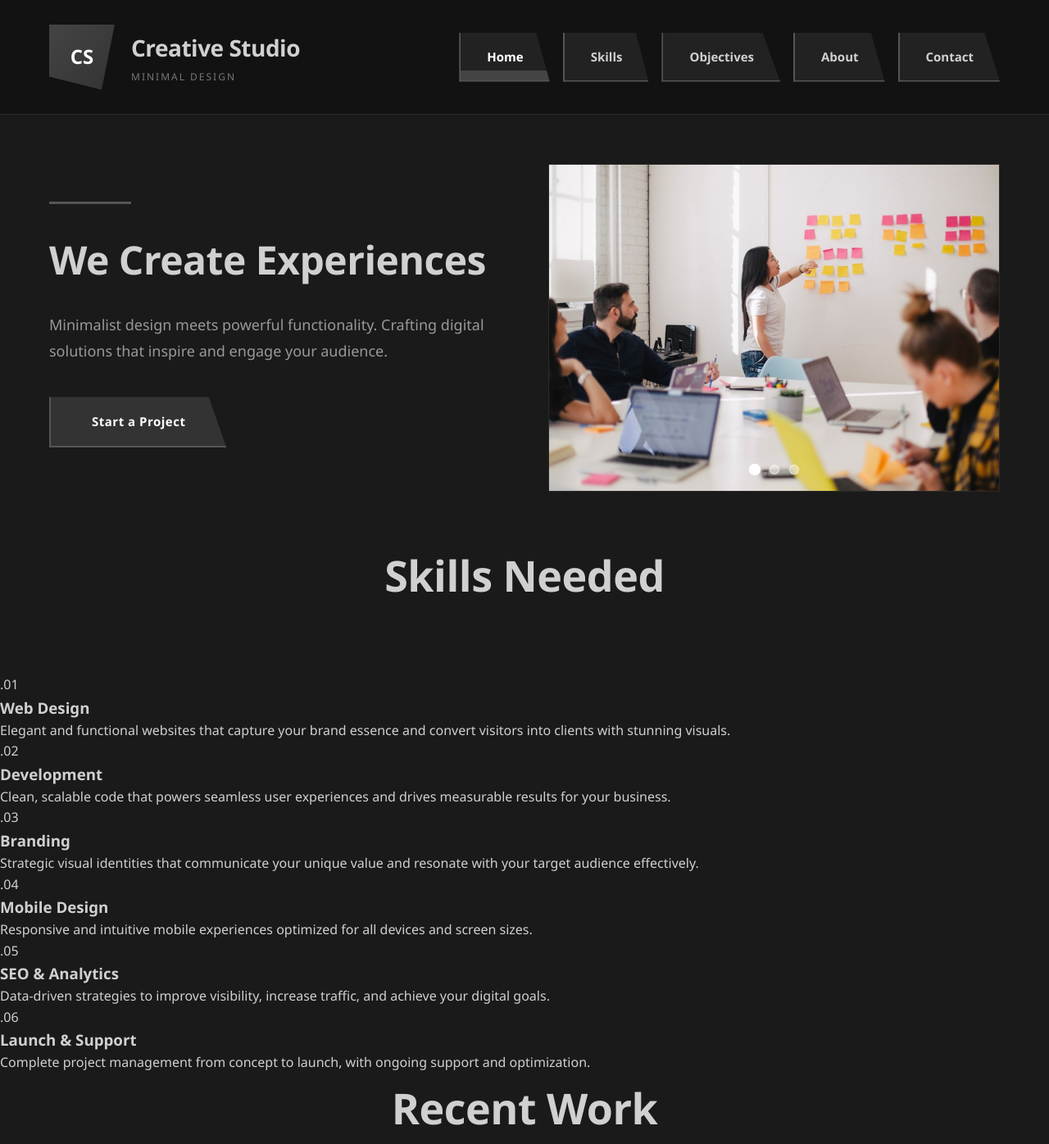
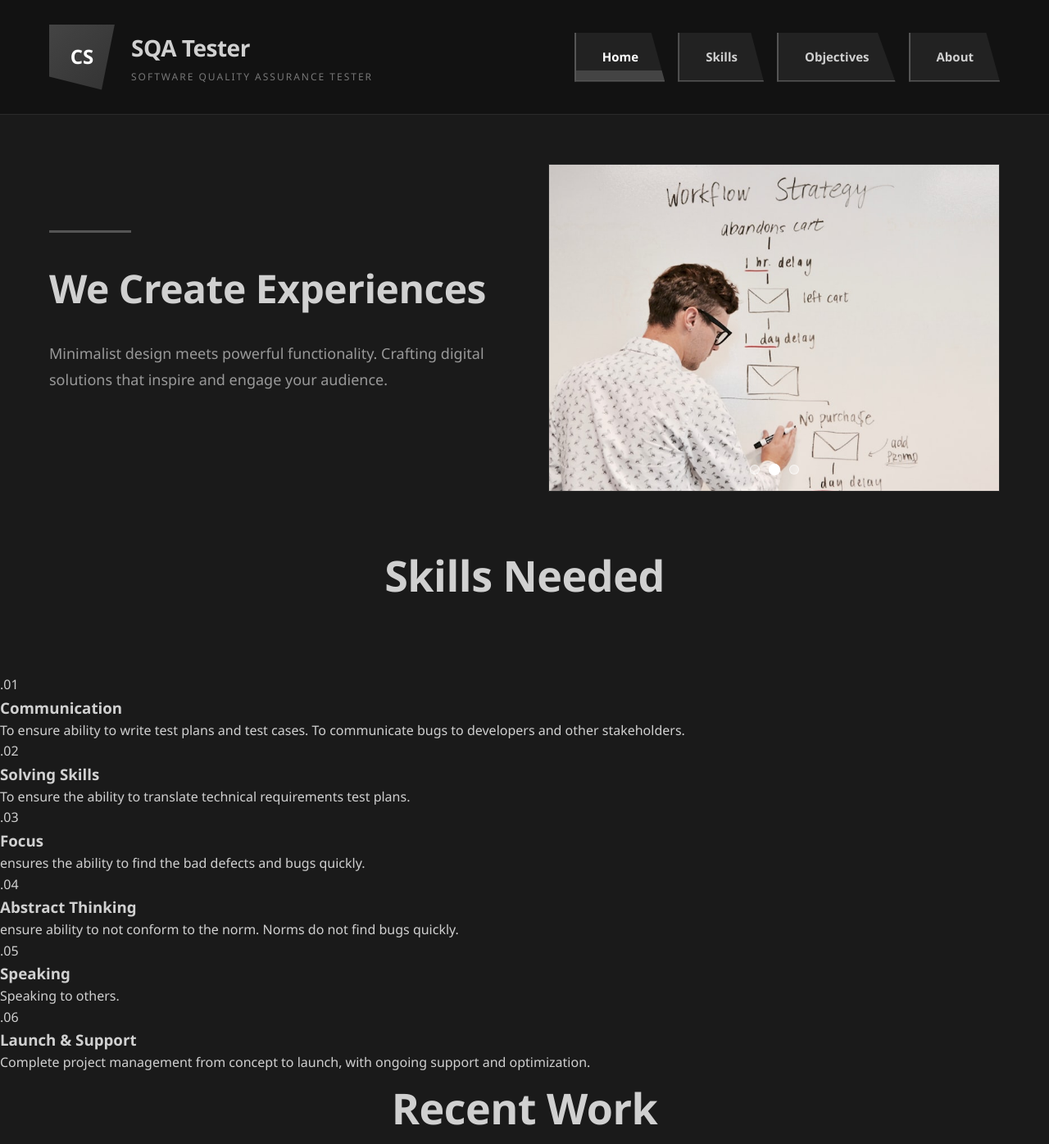
Before and after one commit to Atlantic-County-Institute-of-Technology/careers-in-tech-Cesar7020, a plain HTML site: page index.html in a window 1280 px wide. Shown: the top 1396 px of the page at 82% size. Drawn offline with Linux system fonts and the light colour scheme.

Commit message:
Changed Skills

```diff
--- a/index.html
+++ b/index.html
@@ -3,7 +3,7 @@
 <head>
     <meta charset="UTF-8">
     <meta name="viewport" content="width=device-width, initial-scale=1.0">
-    <title>Creative Studio - Minimal Design</title>
+    <title>Software Quality Assurance Tester</title>
     <link rel="stylesheet" href="tooplate-graphite-creative.css">
 <!--
 
@@ -19,11 +19,11 @@
     <!-- HEADER -->
     <header>
         <div class="header-container">
-            <a href="#" class="logo-area" onclick="scrollToTop(); return false;">
+            <a href="#home" class="logo-area" onclick="scrollToTop(); return false;">
                 <div class="logo-vector">CS</div>
                 <div class="logo-text">
-                    <h1>Creative Studio</h1>
-                    <p>Minimal Design</p>
+                    <h1>SQA Tester</h1>
+                    <p>Software Quality Assurance Tester</p>
                 </div>
             </a>
             <nav>
@@ -31,7 +31,6 @@
                 <a href="#skils">Skills</a>
                 <a href="#objectives">Objectives</a>
                 <a href="#about">About</a>
-                <a href="#contact">Contact</a>
             </nav>
             <button class="menu-toggle" aria-label="Toggle menu">
                 <span></span>
@@ -50,7 +49,6 @@
                     <div class="hero-line"></div>
                     <h2>We Create Experiences</h2>
                     <p>Minimalist design meets powerful functionality. Crafting digital solutions that inspire and engage your audience.</p>
-                    <a href="#contact" class="cta-button">Start a Project</a>
                 </div>
                 <div class="slider-container">
                     <div class="slide active" data-fallback="Design Workspace">
@@ -78,28 +76,29 @@
                 <div class="skils-grid">
                     <div class="skils-card">
                         <div class="skils-number">.01</div>
-                        <h3>Web Design</h3>
-                        <p>Elegant and functional websites that capture your brand essence and convert visitors into clients with stunning visuals.</p>
+                        <h3>Communication</h3>
+                        <p>To ensure ability to write test plans and test cases. To communicate bugs to developers and other stakeholders.</p>
                     </div>
                     <div class="skils-card">
                         <div class="skils-number">.02</div>
-                        <h3>Development</h3>
-                        <p>Clean, scalable code that powers seamless user experiences and drives measurable results for your business.</p>
+                        <h3>Solving Skills</h3>
+                        <p>To ensure the ability to translate technical requirements test plans.</p>
                     </div>
                     <div class="skils-card">
                         <div class="skils-number">.03</div>
-                        <h3>Branding</h3>
-                        <p>Strategic visual identities that communicate your unique value and resonate with your target audience effectively.</p>
+                        <h3>Focus</h3>
+                        <p>ensures the ability to find the bad defects and bugs quickly.</p>
                     </div>
                     <div class="skills-card">
                         <div class="skils-number">.04</div>
-                        <h3>Mobile Design</h3>
-                        <p>Responsive and intuitive mobile experiences optimized for all devices and screen sizes.</p>
+                        <h3>Abstract Thinking</h3>
+                        <p> ensure ability to not conform to the norm. Norms do not find bugs quickly.
+</p>
                     </div>
                     <div class="skils-card">
                         <div class="skils-number">.05</div>
-                        <h3>SEO & Analytics</h3>
-                        <p>Data-driven strategies to improve visibility, increase traffic, and achieve your digital goals.</p>
+                        <h3>Speaking</h3>
+                        <p>Speaking to others.</h3>
                     </div>
                     <div class="skils-card">
                         <div class="skils-number">.06</div>
@@ -270,6 +269,6 @@
     </footer>
 
     <script data-cfasync="false" src="/cdn-cgi/scripts/5c5dd728/cloudflare-static/email-decode.min.js"></script>
-	<script src=""></script>
+	<script src="tooplate-graphite-script.js"></script>
 </body>
 </html>
```
